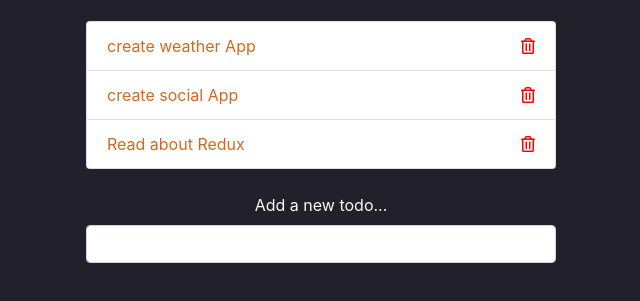
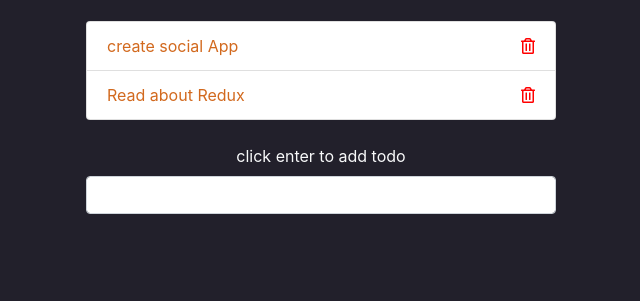
Before and after one commit to JoseOgam/Dom-Manipulate, a plain HTML site: page index.html in a window 1280 px wide. Both pictures are taken after a click on the icon 847 px from the left and 183 px from the top of the page. Shown: the part 137-438 px from the top of the page, without its empty margins (319-959 px from the left). Drawn offline with nearby package versions, Linux system fonts and the light colour scheme.

Commit message:
implement UI with bootsrap 4

```diff
--- a/index.html
+++ b/index.html
@@ -50,7 +50,7 @@
       </ul>
 
       <form class="addTodo text-center my-4">
-        <label class="text-light">Add a new todo...</label>
+        <label class="text-light">click enter to add todo</label>
         <input class="form-control m-auto" type="text" name="add" />
       </form>
     </div>
--- a/scripts.js
+++ b/scripts.js
@@ -3,6 +3,7 @@ let deleteIcon = document.querySelector(".deleteIcon");
 let todosList = document.querySelector(".todosList");
 let searchText = document.querySelector("searchText");
 
+//function creating html template for each todo added
 let createTemplate = (todo) => {
   var htmlEl = ` <li
           class="list-group-item d-flex justify-content-between align-items-center"
@@ -13,6 +14,7 @@ let createTemplate = (todo) => {
   todosList.innerHTML += htmlEl;
 };
 
+//function responsible for adding todo
 addTodo.addEventListener("submit", (e) => {
   e.preventDefault();
   var todo = addTodo.add.value.trim();
@@ -22,3 +24,10 @@ addTodo.addEventListener("submit", (e) => {
     addTodo.reset();
   }
 });
+
+//delete todo
+todosList.addEventListener("click", (e) => {
+  if (e.target.classList.contains("deleteIcon")) {
+    e.target.parentElement.remove();
+  }
+});
```
